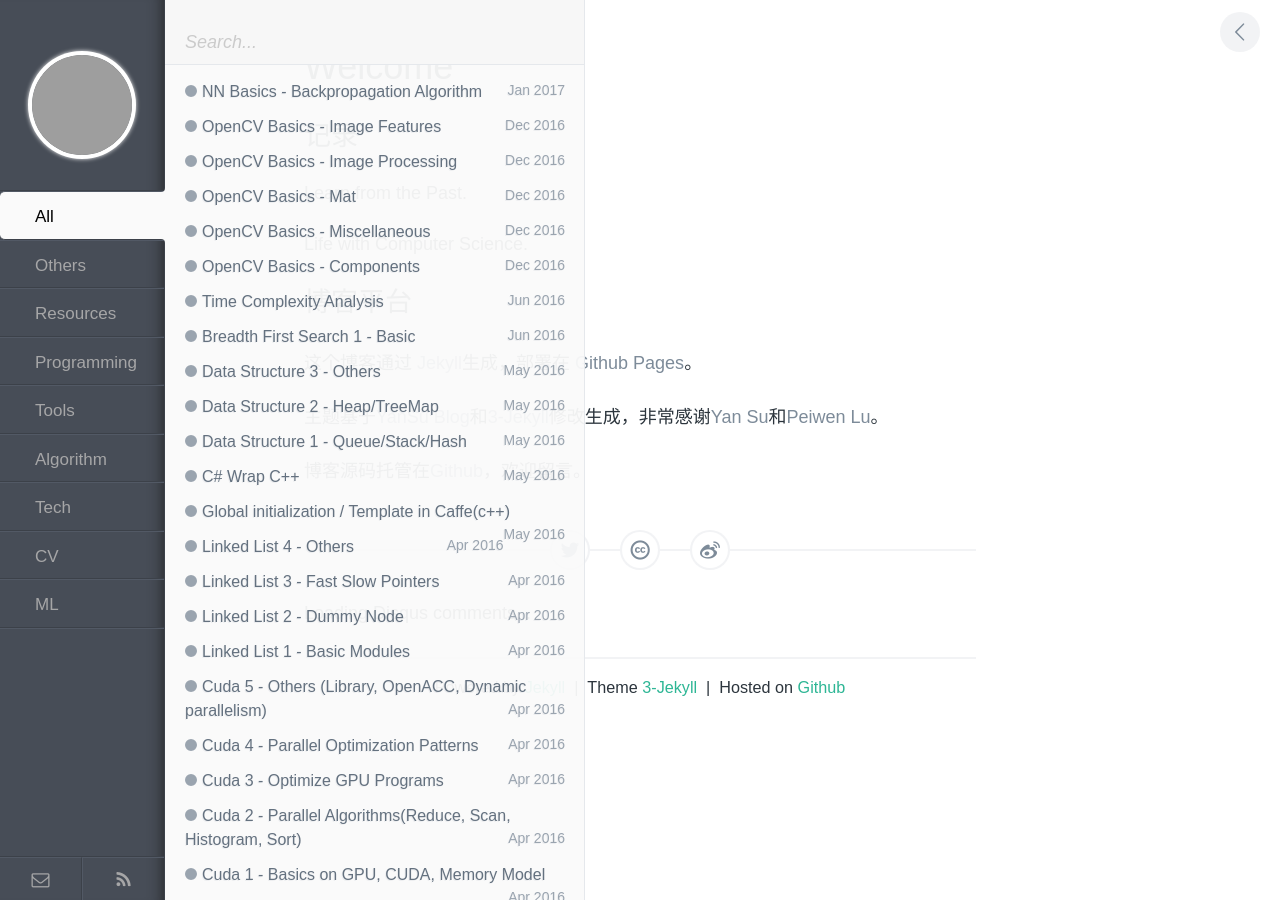
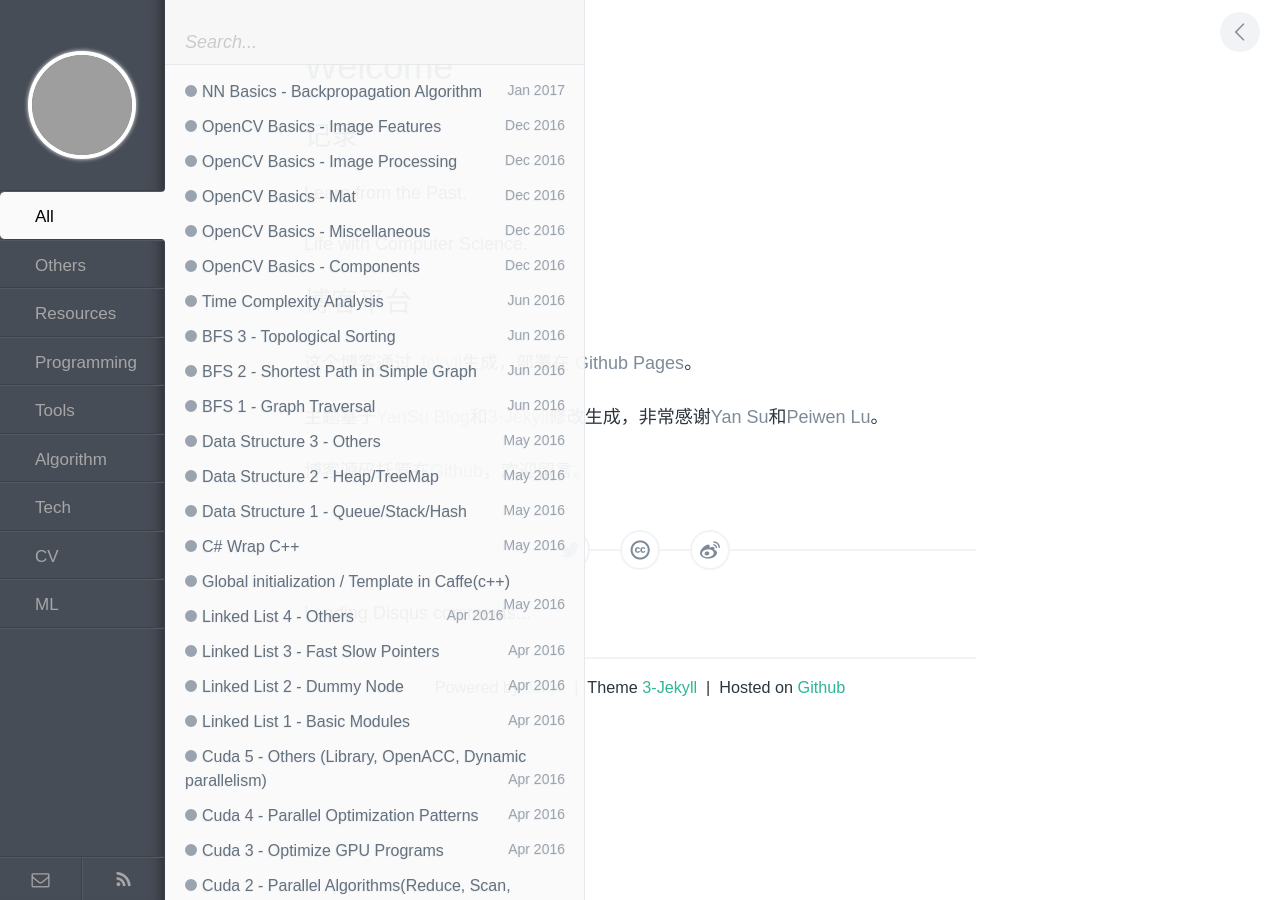
Before and after one commit to wykvictor/wykvictor.github.io, a Jekyll site: the page built from index.md, in a window 1280 px wide. Built offline with Jekyll 4.4.1, drawn with Linux system fonts in a browser that asks for light colours; comment, search, counter and statistics services are not loaded; some of the changed lines change nothing that is shown; grey boxes are pictures that could not be loaded.

Commit message:
finish bfs md

````diff
--- a/_posts/algorithm/2016-06-01-BFS-1.md
+++ b/_posts/algorithm/2016-06-01-BFS-1.md
@@ -1,10 +1,13 @@
 ---
 layout: post
-title:  "Breadth First Search 1 - Basic"
+title:  "BFS 1 - Graph Traversal"
 date:   2016-06-01 18:30:00
-tags: [algorithm, leetcode, bfs]
+tags: [algorithm, leetcode, bfs, graph traversal]
 categories: Algorithm
 ---
+
+> BFS in Graph vs. BFS in Tree: 无向图 vs. 有向图; 需要标记数组 vs. 不需要
+> 时间复杂度：O(m + n)，m是边数，n是点数
 
 ### 1. [Number of Islands](http://www.lintcode.com/en/problem/number-of-islands/)
 ```
@@ -75,42 +78,100 @@
 }
 {% endhighlight %}
 
-### 3. [Course Schedule II](http://www.lintcode.com/en/problem/course-schedule-ii/)
+### 3. [Graph Valid Tree](http://www.lintcode.com/en/problem/graph-valid-tree/)
 ```
-There are a total of n courses you have to take, labeled from 0 to n - 1.
-Some courses may have prerequisites, for example to take course 0 you have to first take course 1, which is expressed as a pair: [0,1]
-Given the total number of courses and a list of prerequisite pairs, return the ordering of courses you should take to finish all courses.
-There may be multiple correct orders, you just need to return one of them. If it is impossible to finish all courses, return an empty array.
+Given n nodes labeled from 0 to n - 1 and a list of undirected edges (each
+edge is a pair of nodes), write a function to check whether these edges make up
+a valid tree.
+You can assume that no duplicate edges will appear in edges. Since all edges are
+undirected, [0, 1] is the same as [1, 0] and thus will not appear together in
+edges.
 Example
-Given n = 4, prerequisites = [1,0],[2,0],[3,1],[3,2]]
-Return [0,1,2,3] or [0,2,1,3]
+Given n = 5 and edges = [[0, 1], [0, 2], [0, 3], [1, 4]], return true.
+Given n = 5 and edges = [[0, 1], [1, 2], [2, 3], [1, 3], [1, 4]], return false.
 ```
 {% highlight C++ %}
-vector<int> findOrder(int numCourses, vector<pair<int, int>>& prerequisites) {
-  unordered_map<int, multiset<int>> orders;  // 存依赖关系0-->1
-  vector<int> indegrees(numCourses, 0);      // 存
-  for (auto i : prerequisites) {
-    orders[i.second].insert(i.first);
-    indegrees[i.first]++;
+bool validTree(int n, vector<vector<int>>& edges) {
+  int nedges = edges.size();
+  // 边数对，且从任意一点，能遍历到所有节点
+  if (nedges != n - 1) return false;
+  set<int> nodes;
+  unordered_map<int, vector<int>> orders;
+  for (int i = 0; i < nedges; i++) {
+    orders[edges[i][0]].push_back(edges[i][1]);
+    orders[edges[i][1]].push_back(edges[i][0]);
   }
   queue<int> q;
-  for (int i = 0; i < numCourses; i++) {
-    if (indegrees[i] == 0) q.push(i);
-  }
-  vector<int> res;  // 存入度==0的
+  q.push(0);
+  nodes.insert(0);  // just pick one to start
   while (!q.empty()) {
     int cur = q.front();
-    res.push_back(cur);
     q.pop();
-    if (orders.find(cur) == orders.end()) {
-      continue;
-    }
     for (auto i : orders[cur]) {
-      indegrees[i]--;
-      if (indegrees[i] == 0) q.push(i);  // push only if 入度==0
+      if (nodes.find(i) != nodes.end()) continue;
+      nodes.insert(i);
+      q.push(i);
     }
   }
-  if (res.size() == numCourses) return res;
-  return vector<int>();
+  return nodes.size() == n;
 }
 {% endhighlight %}
+Union-Find algorithm
+{% highlight C++ %}
+bool validTree(int n, vector<vector<int>>& edges) {
+  vector<int> root(n, -1);
+  for (int i = 0; i < edges.size(); i++) {
+    int root1 = find(root, edges[i][0]);
+    int root2 = find(root, edges[i][1]);
+    if (root1 == root2) return false;
+    root[root1] = root2;
+  }
+  return edges.size() == n - 1;
+}
+int find(vector<int>& root, int e) {
+  if (root[e] == -1)
+    return e;
+  else
+    return root[e] = find(root, root[e]);
+}
+{% endhighlight %}
+
+### 4.[Clone Graph](http://www.lintcode.com/en/problem/clone-graph/)
+{% highlight C++ %}
+/**
+ * Definition for undirected graph.
+ * struct UndirectedGraphNode {
+ *     int label;
+ *     vector<UndirectedGraphNode *> neighbors;
+ *     UndirectedGraphNode(int x) : label(x) {};
+ * };
+ */
+UndirectedGraphNode *cloneGraph(UndirectedGraphNode *node) {
+  if (node == NULL) return NULL;
+  // 1. BFS: Get list of all the nodes
+  // 2. Copy these nodes, and get hash map: old->new
+  unordered_map<UndirectedGraphNode *, UndirectedGraphNode *> corres;
+  unordered_set<UndirectedGraphNode *> visited;
+  queue<UndirectedGraphNode *> q;
+  q.push(node);
+  visited.insert(node);
+  while (!q.empty()) {
+    UndirectedGraphNode *cur = q.front();
+    corres[cur] = new UndirectedGraphNode(cur->label);
+    q.pop();
+    for (auto i : cur->neighbors) {
+      if (visited.find(i) != visited.end()) continue;
+      q.push(i);
+      visited.insert(i);
+    }
+  }
+
+  // 3. Copy the edges.
+  for (auto i : corres) {
+    for (auto j : i.first->neighbors) {
+      i.second->neighbors.push_back(corres[j]);  // push corres[j]
+    }
+  }
+  return corres[node];
+}
+{% endhighlight %}
--- /dev/null
+++ b/_posts/algorithm/2016-06-02-BFS-2.md
@@ -0,0 +1,96 @@
+---
+layout: post
+title:  "BFS 2 - Shortest Path in Simple Graph"
+date:   2016-06-02 18:30:00
+tags: [algorithm, leetcode, bfs, shortest path]
+categories: Algorithm
+---
+
+### 1. [Knight Shortest Path](http://www.lintcode.com/en/problem/knight-shortest-path/)
+```
+Given a knight in a chessboard (a binary matrix with 0 as empty and 1 as barrier) with a source position, find the shortest path to a destination position, return the length of the route.
+Return -1 if knight can not reached.
+```
+{% highlight C++ %}
+int shortestPath(vector<vector<bool>>& grid, Point& source,
+                 Point& destination) {
+  int res = 0;
+  int rows = grid.size(), cols = grid[0].size();
+  if (source.x == destination.x && source.y == destination.y) return 0;
+  int moves[8][2] = {1, 2, 1, -2, -1, 2, -1, -2, 2, 1, 2, -1, -2, 1, -2, -1};
+  queue<Point> q;
+  q.push(source);
+  grid[source.x][source.y] = 1;
+  while (!q.empty()) {
+    res++;
+    for (int i = q.size(); i > 0; i--) {
+      Point cur = q.front();
+      q.pop();
+      for (int j = 0; j < 8; j++) {
+        int destx = cur.x + moves[j][0], desty = cur.y + moves[j][1];
+        if (destx >= rows || destx < 0 || desty >= cols || desty < 0) continue;
+        if (grid[destx][desty] == 1) continue;
+        if (destx == destination.x && desty == destination.y) return res;
+        q.push(Point(destx, desty));
+        grid[destx][desty] = 1;  // 标记，防止死循环，不能重复放
+      }
+    }
+  }
+  return -1;
+}
+{% endhighlight %}
+
+### 2. [Zombie in Matrix](http://www.lintcode.com/en/problem/zombie-in-matrix/)
+```
+Given a 2D grid, each cell is either a wall 2, a zombie 1 or people 0 (the
+number zero, one, two).
+Zombies can turn the nearest people(up/down/left/right) into zombies every day,
+but can not through wall.
+How long will it take to turn all people into zombies? Return -1 if can not turn
+all people into zombies.
+
+Given a matrix:
+0 1 2 0 0
+1 0 0 2 1
+0 1 0 0 0
+return 2
+```
+{% highlight C++ %}
+struct Point {
+  int x;
+  int y;
+  Point(int xx, int yy) : x(xx), y(yy) {}
+};
+int zombie(vector<vector<int>>& grid) {
+  int rows = grid.size();
+  int cols = grid[0].size();
+  queue<Point> q;
+  int res = 0, people = 0;
+  int dir[4][2] = {-1, 0, 0, 1, 1, 0, 0, -1};
+  for (int i = 0; i < rows; i++) {
+    for (int j = 0; j < cols; j++) {
+      if (grid[i][j] == 1) q.push(Point(i, j));
+      if (grid[i][j] == 0) people++;
+    }
+  }
+  while (!q.empty()) {
+    if (people == 0) return res;
+    res++;
+    // move on one step
+    for (int i = q.size(); i--; i > 0) {
+      Point cur = q.front();
+      q.pop();
+      for (int j = 0; j < 4; j++) {
+        int nextx = cur.x + dir[j][0];
+        int nexty = cur.y + dir[j][1];
+        if (nextx < 0 || nextx >= rows || nexty < 0 || nexty >= cols) continue;
+        if (grid[nextx][nexty] == 2 || grid[nextx][nexty] == 1) continue;
+        grid[nextx][nexty] = 2;  // 不能重放2次
+        q.push(Point(nextx, nexty));
+        people--;
+      }
+    }
+  }
+  return -1;
+}
+{% endhighlight %}
--- /dev/null
+++ b/_posts/algorithm/2016-06-03-BFS-3.md
@@ -0,0 +1,49 @@
+---
+layout: post
+title:  "BFS 3 - Topological Sorting"
+date:   2016-06-03 18:30:00
+tags: [algorithm, leetcode, bfs, shortest path]
+categories: Algorithm
+---
+
+### 1. [Course Schedule II](http://www.lintcode.com/en/problem/course-schedule-ii/)
+```
+There are a total of n courses you have to take, labeled from 0 to n - 1.
+Some courses may have prerequisites, for example to take course 0 you have to first take course 1, which is expressed as a pair: [0,1]
+Given the total number of courses and a list of prerequisite pairs, return the ordering of courses you should take to finish all courses.
+There may be multiple correct orders, you just need to return one of them. If it is impossible to finish all courses, return an empty array.
+Example
+Given n = 4, prerequisites = [1,0],[2,0],[3,1],[3,2]]
+Return [0,1,2,3] or [0,2,1,3]
+```
+
+拓扑排序
+{% highlight C++ %}
+vector<int> findOrder(int numCourses, vector<pair<int, int>>& prerequisites) {
+  unordered_map<int, multiset<int>> orders;  // 存依赖关系0-->1
+  vector<int> indegrees(numCourses, 0);      // 存
+  for (auto i : prerequisites) {
+    orders[i.second].insert(i.first);
+    indegrees[i.first]++;
+  }
+  queue<int> q;
+  for (int i = 0; i < numCourses; i++) {
+    if (indegrees[i] == 0) q.push(i);
+  }
+  vector<int> res;  // 存入度==0的
+  while (!q.empty()) {
+    int cur = q.front();
+    res.push_back(cur);
+    q.pop();
+    if (orders.find(cur) == orders.end()) {
+      continue;
+    }
+    for (auto i : orders[cur]) {
+      indegrees[i]--;
+      if (indegrees[i] == 0) q.push(i);  // push only if 入度==0
+    }
+  }
+  if (res.size() == numCourses) return res;
+  return vector<int>();
+}
+{% endhighlight %}
````
